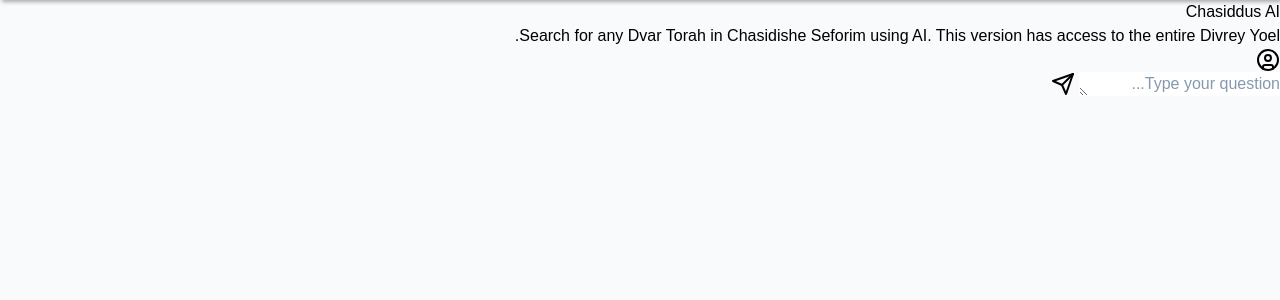
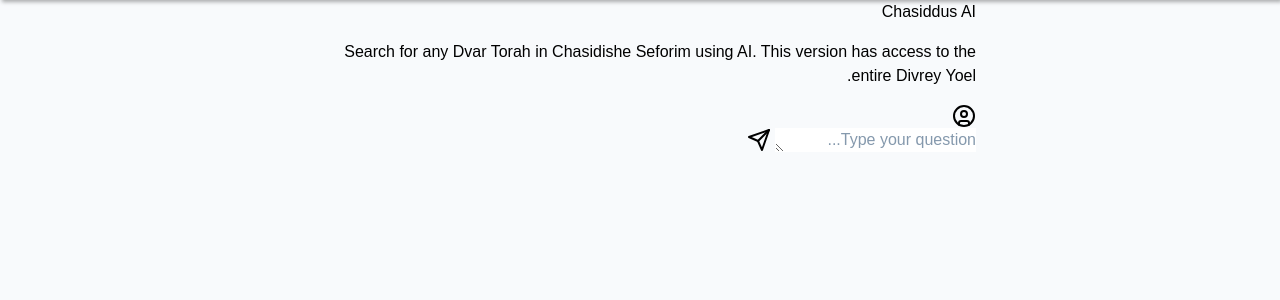
Before and after one commit to pinta-partners/DIVREYYOELtryaginuiforreplit, a Flask app: page / in a window 1280 px wide. Shown: the part 56-356 px from the top of the page. Run offline with Flask 3, Linux system fonts and the light colour scheme.

Commit message:
Assistant checkpoint: Add max-width container wrapper around content
Assistant generated file changes:
- templates/index.html: Add max-width container wrapper, Close max-width container div

---

User prompt:

ok after the header wrap the rest of the div in this

 <div class="max-w-2xl mx-auto flex flex-col gap-4 mb-4 px-3 sm:px-0">

```diff
--- a/templates/index.html
+++ b/templates/index.html
@@ -15,6 +15,7 @@
         <div class="max-w-screen-xl mx-auto h-full flex items-center justify-between h-10 px-3 sm:px-0">
         </div>
       </header>
+      <div class="max-w-2xl mx-auto flex flex-col gap-4 mb-4 px-3 sm:px-0">
         <h1>Chasiddus AI</h1>
         <h2>Search for any Dvar Torah in Chasidishe Seforim using AI. This version has access to the entire Divrey Yoel.</h2>
 
@@ -38,6 +39,7 @@
         </form>
 
         <div id="result-container" class="result-container"></div>
+      </div>
     </div>
 
     <script>
```
